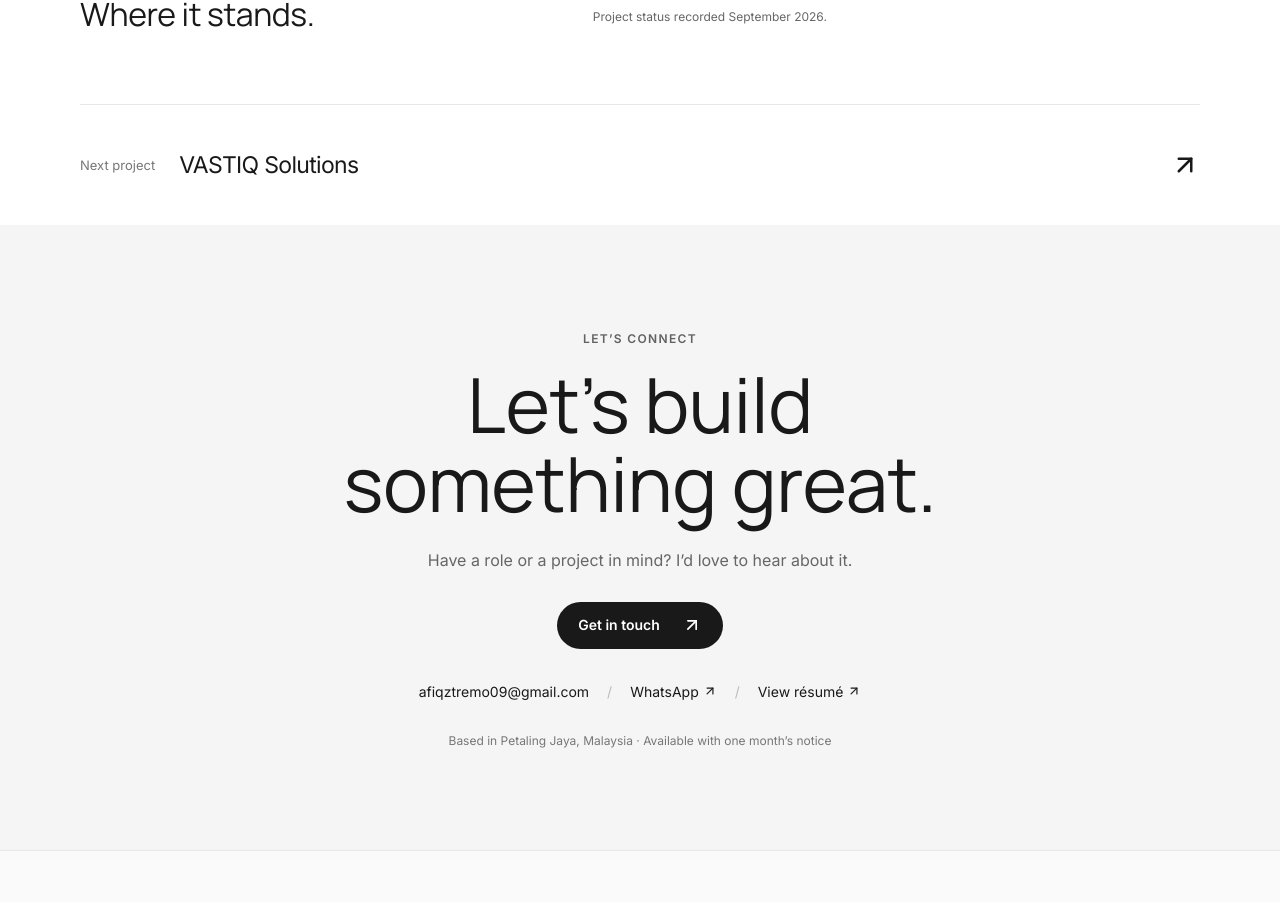
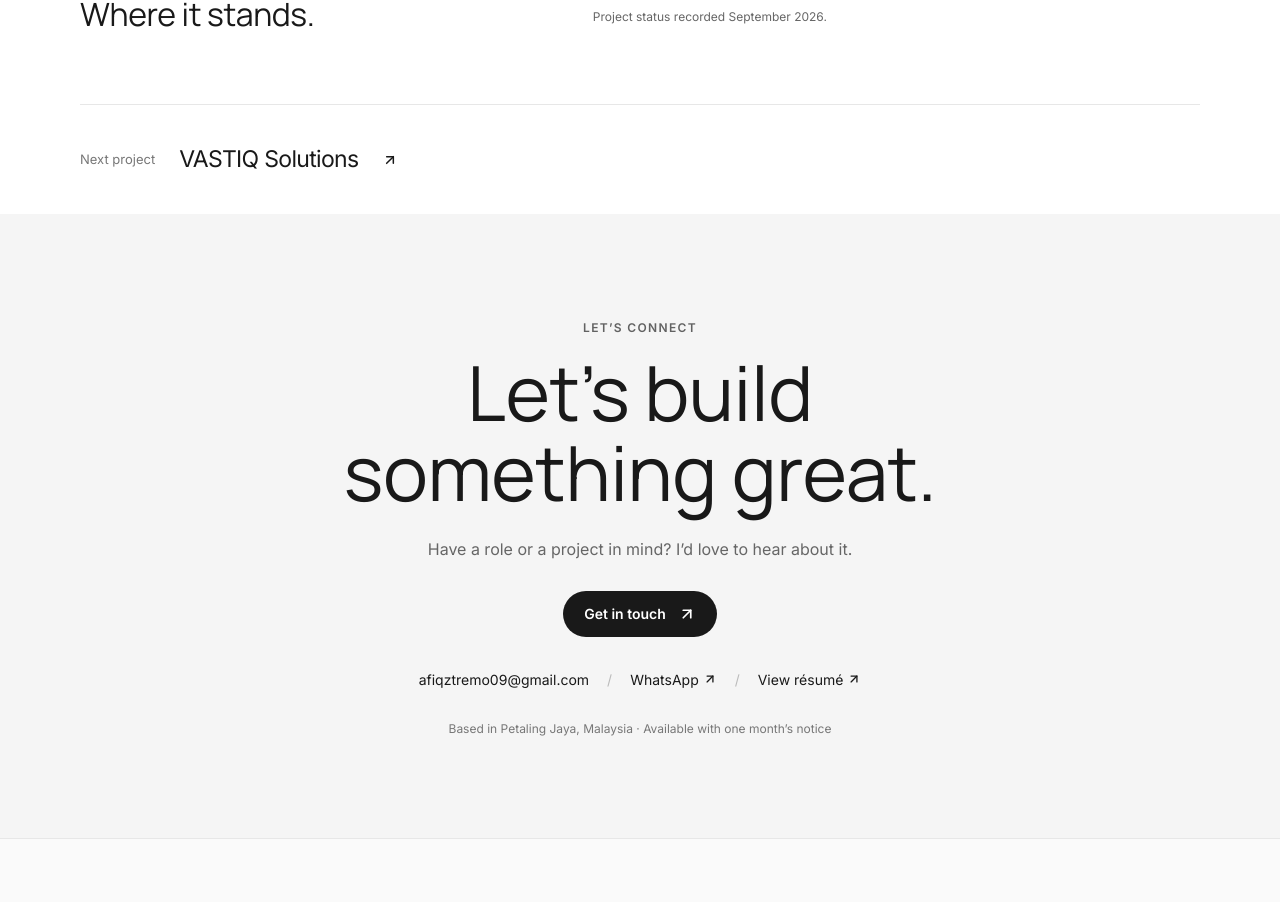
Before and after one commit to BearSoleh/bearhauzz-portfolio, a Next.js app: page /projects/bearhauzz in a window 1280 px wide. Shown: the part 1734-2636 px from the top of the page. Built offline with nearby package versions, Linux system fonts and the light colour scheme.

Commit message:
Refine desktop arrow proportions and button alignment

```diff
--- a/app/globals.css
+++ b/app/globals.css
@@ -159,7 +159,7 @@ h4 {
   min-width: 220px;
   justify-content: space-between;
 }
-.menu-links > a:not(.button) span {
+.menu-links > a:not(.button) .inline-icon {
   color: #999;
 }
 .menu-links > a:hover {
@@ -214,7 +214,7 @@ h4 {
   display: inline-flex;
   align-items: center;
   justify-content: center;
-  gap: 22px;
+  gap: 12px;
   border-radius: 99px;
   padding: 12px 20px;
   font-size: 14px;
@@ -243,10 +243,7 @@ h4 {
 .button-outline:hover {
   background: #efefef;
 }
-.button span {
-  font-size: 21px;
-  line-height: 1;
-}
+
 .tech-marquee {
   overflow: hidden;
   margin-block: 38px;
@@ -1366,8 +1363,11 @@ h4 {
   height: 1em;
   flex-shrink: 0;
   vertical-align: -0.125em;
+  stroke-width: 2.25;
 }
-.button .inline-icon {
-  width: 20px;
-  height: 20px;
+.button > .inline-icon {
+  display: block;
+  width: 18px;
+  height: 18px;
+  align-self: center;
 }
--- a/app/page.tsx
+++ b/app/page.tsx
@@ -27,7 +27,7 @@ export default function Home() {
               See my work
             </Link>
             <Link href="#contact" className="button button-dark">
-              Contact me <span aria-hidden="true"><FiArrowUpRight className="inline-icon" aria-hidden="true" focusable="false" /></span>
+              Contact me <FiArrowUpRight className="inline-icon" aria-hidden="true" focusable="false" />
             </Link>
           </div>
           <TechnologyStrip />
@@ -73,7 +73,7 @@ export default function Home() {
           </div>
           <div className="section-action">
             <Link href="/projects" className="button button-outline">
-              Explore all projects <span aria-hidden="true"><FiArrowUpRight className="inline-icon" aria-hidden="true" focusable="false" /></span>
+              Explore all projects <FiArrowUpRight className="inline-icon" aria-hidden="true" focusable="false" />
             </Link>
           </div>
         </div>
@@ -180,7 +180,7 @@ export default function Home() {
               programmes and branded communications.
             </p>
             <Link href="/designs" className="button button-outline">
-              Explore creative work <span aria-hidden="true"><FiArrowUpRight className="inline-icon" aria-hidden="true" focusable="false" /></span>
+              Explore creative work <FiArrowUpRight className="inline-icon" aria-hidden="true" focusable="false" />
             </Link>
           </div>
         </div>
--- a/app/projects/[slug]/page.tsx
+++ b/app/projects/[slug]/page.tsx
@@ -98,7 +98,7 @@ export default async function ProjectPage({
         <Link className="next-project" href={`/projects/${next.slug}`}>
           <span>Next project</span>
           <strong>{next.name}</strong>
-          <span aria-hidden="true"><FiArrowUpRight className="inline-icon" aria-hidden="true" focusable="false" /></span>
+          <FiArrowUpRight className="inline-icon" aria-hidden="true" focusable="false" />
         </Link>
       </section>
       <Contact />
--- a/components/Contact.tsx
+++ b/components/Contact.tsx
@@ -12,7 +12,7 @@ export default function Contact() {
         </h2>
         <p>Have a role or a project in mind? I’d love to hear about it.</p>
         <a href="mailto:afiqztremo09@gmail.com" className="button button-dark">
-          Get in touch <span aria-hidden="true"><FiArrowUpRight className="inline-icon" aria-hidden="true" focusable="false" /></span>
+          Get in touch <FiArrowUpRight className="inline-icon" aria-hidden="true" focusable="false" />
         </a>
         <div className="contact-links">
           <a href="mailto:afiqztremo09@gmail.com">afiqztremo09@gmail.com</a>
--- a/components/NavBar.tsx
+++ b/components/NavBar.tsx
@@ -57,7 +57,7 @@ export default function NavBar() {
           ].map(([label, href]) => (
             <Link key={label} href={href} onClick={() => setOpen(false)}>
               {label}
-              <span aria-hidden="true"><FiArrowUpRight className="inline-icon" aria-hidden="true" focusable="false" /></span>
+              <FiArrowUpRight className="inline-icon" aria-hidden="true" focusable="false" />
             </Link>
           ))}
           <Link
@@ -65,7 +65,7 @@ export default function NavBar() {
             href="/#contact"
             onClick={() => setOpen(false)}
           >
-            Contact me <span aria-hidden="true"><FiArrowUpRight className="inline-icon" aria-hidden="true" focusable="false" /></span>
+            Contact me <FiArrowUpRight className="inline-icon" aria-hidden="true" focusable="false" />
           </Link>
         </div>
       </nav>
--- a/components/ProjectCard.tsx
+++ b/components/ProjectCard.tsx
@@ -75,7 +75,7 @@ export default function ProjectCard({ project }: { project: Project }) {
               className="button button-dark"
             >
               {project.linkLabel}
-              <span aria-hidden="true"><FiArrowUpRight className="inline-icon" aria-hidden="true" focusable="false" /></span>
+              <FiArrowUpRight className="inline-icon" aria-hidden="true" focusable="false" />
             </a>
           )}
         </div>
```
